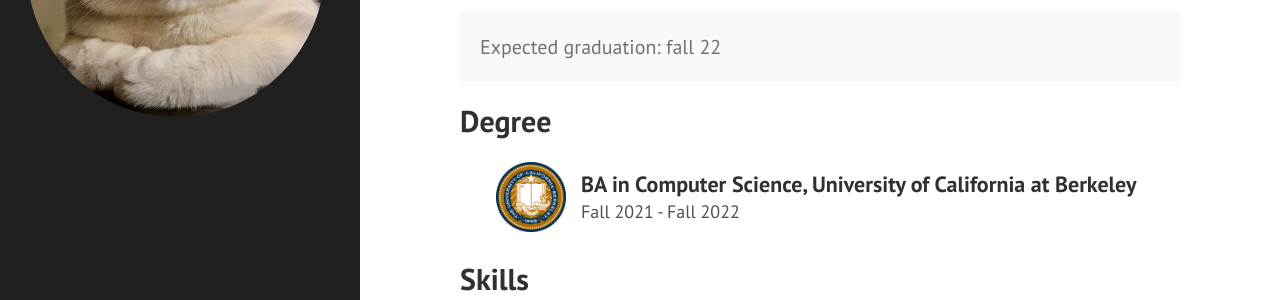
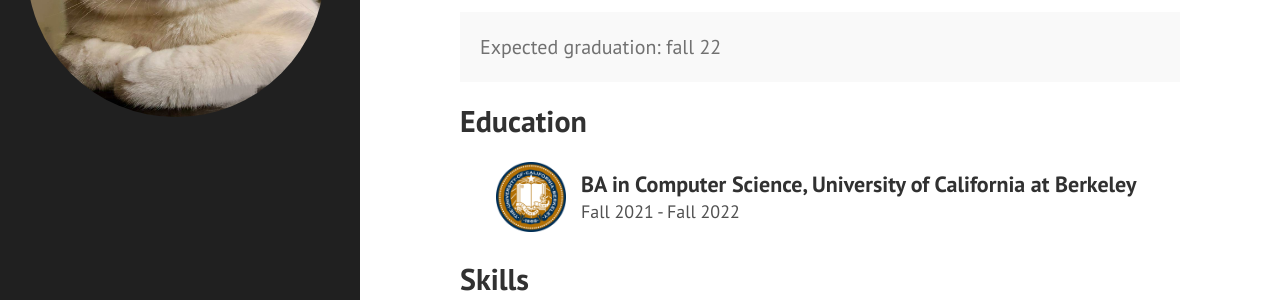
Before and after one commit to ryeii/ryeii.github.io, a Jekyll site: the page built from _posts/2022-06-24-about-me.md, in a window 1280 px wide and 900 px high. Shown: the part 248-548 px from the top of the window. Built offline with Jekyll 4.4.1, drawn with Linux system fonts in a browser that asks for light colours.

Commit message:
minor changes

```diff
--- a/_posts/2022-06-24-about-me.md
+++ b/_posts/2022-06-24-about-me.md
@@ -8,7 +8,7 @@ I am an undergraduate student @ <ins>UC Berkeley</ins> majoring in Computer Scie
   Expected graduation: fall 22
 </div>
 
-## Degree
+## Education
 
 <div class='container2'>
 	<div>
```
